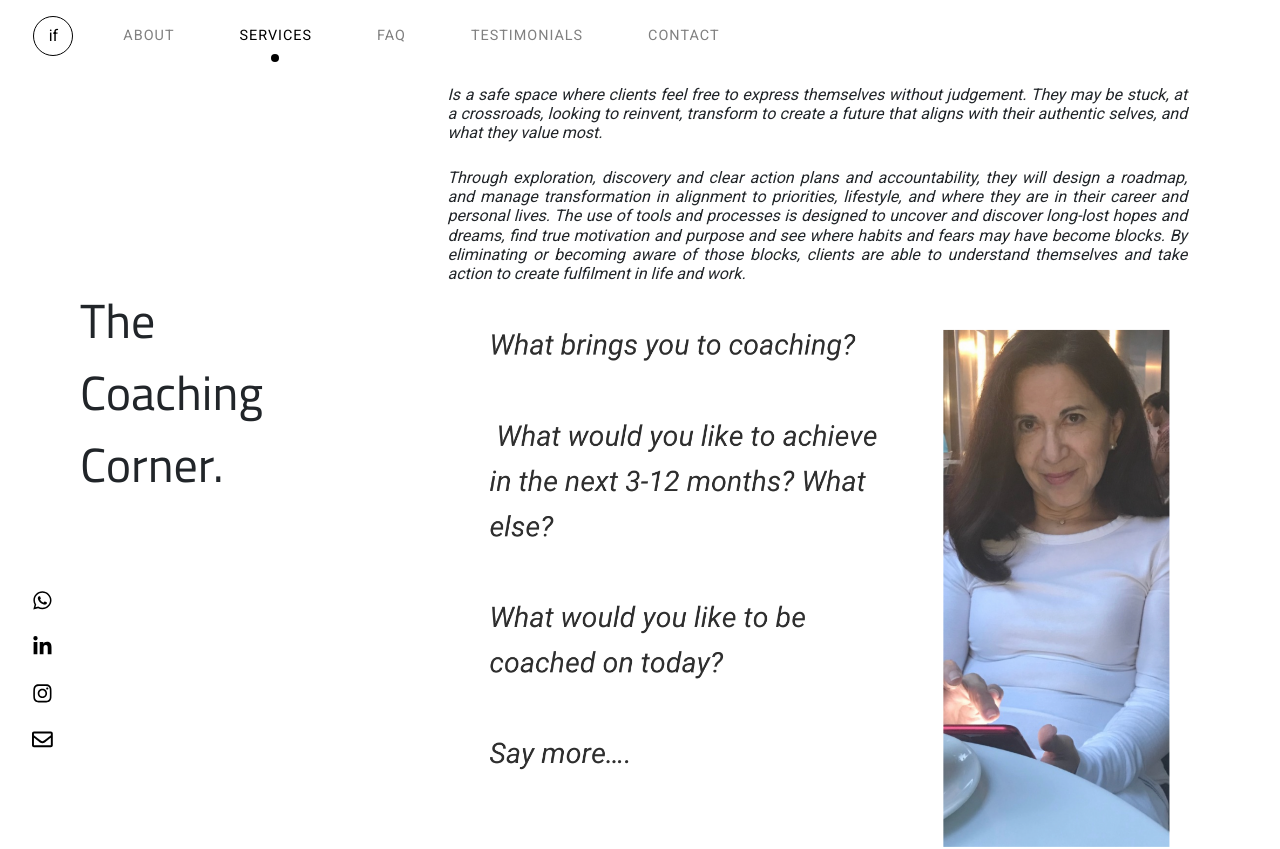
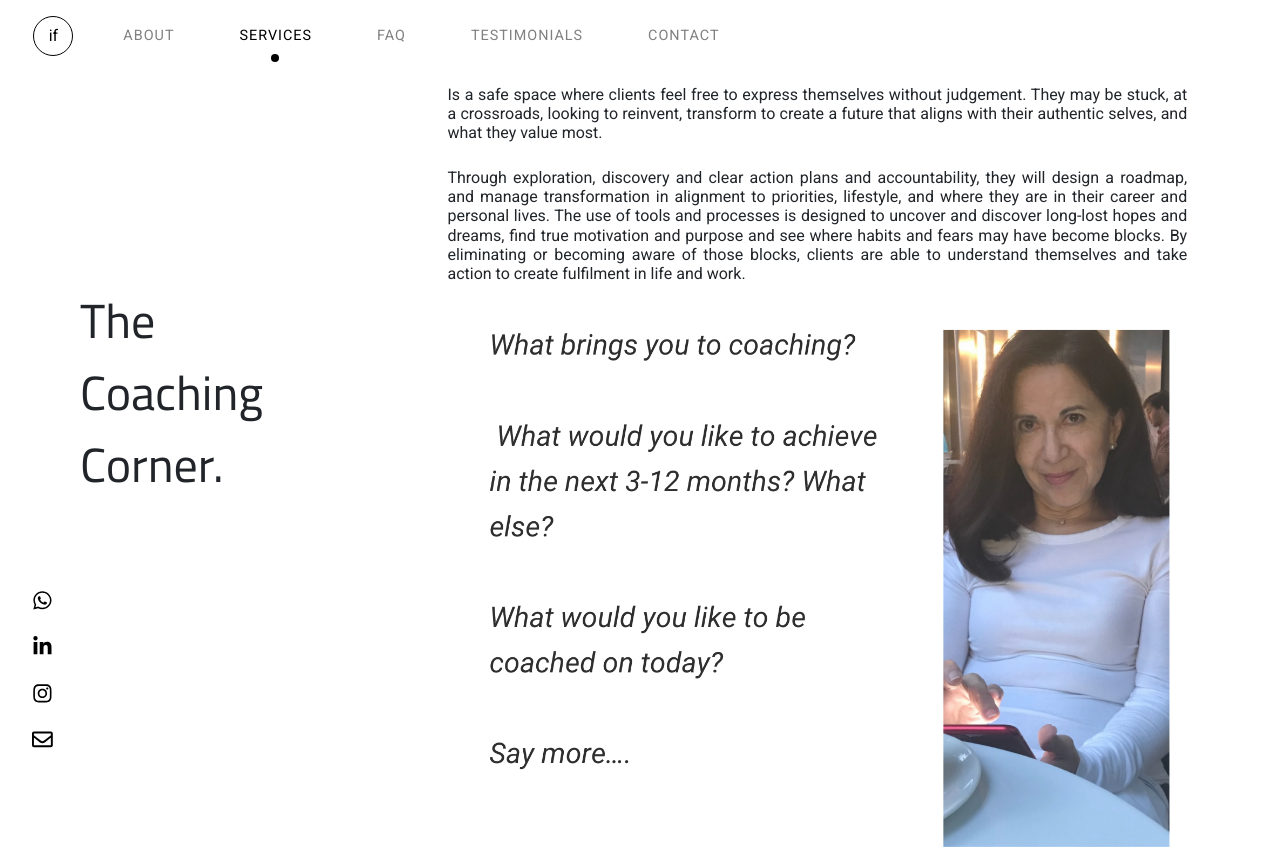
Before and after one commit to Julietteve/imagineTheFuture-client, a React (Create React App) app: page /services/1 in a window 1280 px wide. Shown: the top 849 px of the page. Built offline with nearby package versions, Linux system fonts and the light colour scheme; a web font is replaced by a local one.

Commit message:
service chamges

```diff
--- a/src/Data/Services.js
+++ b/src/Data/Services.js
@@ -36,8 +36,6 @@ export const serviceDetail= [
         title: "Consulting.",
         data: [
             "I partner with leaders in startups, corporate, and non profit organizations. My approach is to align people, talent and culture initiatives to drive performance and transformation. Specialties include  strategic planning, communications, talent acquisition, people operations and talent management. Clients and I collaborate to formulate strategy, design detailed plans and metrics to monitor and manage implementation. A strong DEI lens and multicultural awareness guide my work.",
-            "“We're here to put a dent in the universe. Otherwise why else even be here?”  -  Steve Jobs",
-            "Clients include global companies from the tech, life sciences, education, humanitarian, financial sectors."
         ]
     }
 ]
--- a/src/pages/About/index.tsx
+++ b/src/pages/About/index.tsx
@@ -41,10 +41,10 @@ const About = () => {
                             <div className='generic-padding'>
                                 {
                                     aboutData.map((item,index)=>(
-                                        <>
+                                        <div key={index}>
                                             {index == 4  && <ProfileImage src='/images/if-about-1.jpeg'/>}
-                                            <Info>{item}</Info>
-                                        </>
+                                            <Info italic={'italic'}>{item}</Info>
+                                        </div>
                                     ))
                                 }
                             </div>
--- a/src/pages/About/styles.tsx
+++ b/src/pages/About/styles.tsx
@@ -21,14 +21,14 @@ export const AboutMe = styled.div`
         height:25vh ;
     }
 `
-export const Info = styled.div`
+export const Info = styled.div <Props>`
     font-family: 'Roboto', sans-serif;
     padding:.8rem ;
     font-weight:400 ;
     text-align: justify ;
     font-size: 1rem ;
     line-height:1.2 ;
-    font-style:italic ;
+    font-style: ${props => props.italic};
 
     @media only screen and (max-width: 768px) {
         font-size: .8rem;
@@ -57,3 +57,7 @@ export const ProfileImage = styled.img`
     display: block;
     margin: 0 auto;
 `
+
+interface Props {
+    italic : string
+  }
--- a/src/pages/ServiceDetail/index.tsx
+++ b/src/pages/ServiceDetail/index.tsx
@@ -50,14 +50,22 @@ const ServiceDetail = () => {
                         <div className='col-md-8 col-sm-12'>
                             <div className="generic-padding">
                                 {data?.data.map((item:string, index:number)=>(
-                                    <>
-                                        <Info>{item}</Info>
+                                    <div key={index}>
+                                        <Info italic={'none'}>{item}</Info>
                                         {
                                             index == (data?.title == "The Coaching Corner." ? 1 : 0) &&
                                                 <ProfileImage src={ data?.title == "The Coaching Corner." ? '/images/coaching-corner.png' : '/images/consulting.png'}/>
                                         }
-                                    </>
+                                    </div>
                                 ))}
+                                { data?.title == "Consulting." ?
+                                <>
+                                    <Info italic={'italic'} >We're here to put a dent in the universe. Otherwise why else even be here?&nbsp;&nbsp;&nbsp; - &nbsp;&nbsp;&nbsp;Steve Jobs</Info>
+                                    <Info italic={'none'}>Clients include global companies from the tech, life sciences, education, humanitarian, financial sectors.</Info>
+                                </>
+                                :
+                                null
+                            }
                             </div>
                         </div>
                     </div>
--- a/src/pages/Services/index.tsx
+++ b/src/pages/Services/index.tsx
@@ -30,9 +30,9 @@ const Services = () => {
                 <div className='col-md-8 col-sm-12'>
                     <div className="generic-padding">
                         <div className="row">
-                        <Info>
+                        <Info italic={'none'}>
                             <div className='mission-tag'>
-                                "My mission is to help people find purpose, imagine and design a bright future."
+                               "<i>My mission</i> is to help people find purpose, imagine and design a bright future."
                             </div>
                         </Info>
                             <div className='col-md-6 col-sm-12 ' style={{justifyContent:"center",alignSelf:"center", alignItems:'center',display:'flex'}}>
```
